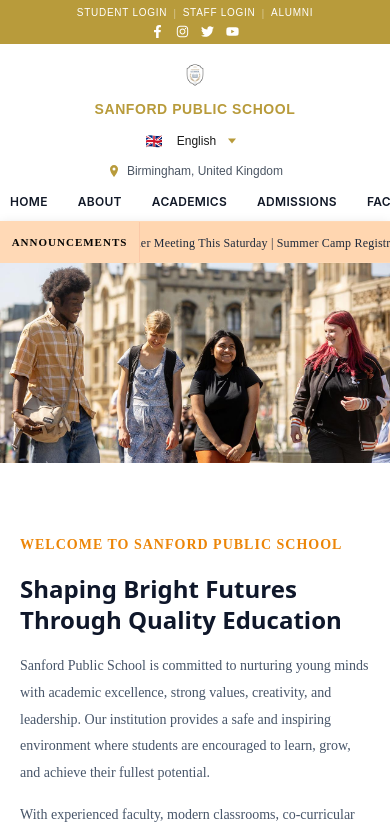
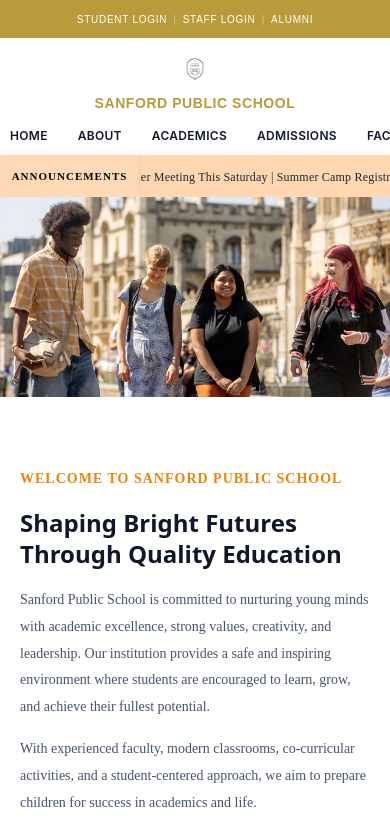
Before and after one commit to hibuzin/hibuz_school, a React (Vite) app: page / in a window 390 px wide. Shown: the top 834 px of the page. Built offline with nearby package versions, Linux system fonts and the light colour scheme.

Commit message:
update topbar

```diff
--- a/src/components/TopBar.jsx
+++ b/src/components/TopBar.jsx
@@ -209,11 +209,9 @@ export default function TopBar() {
       ...styles.strip,
       padding: "6px 10px",
       height: "auto",
-      minHeight: "44px",
-      flexDirection: "column",
+      minHeight: "38px",
       justifyContent: "center",
       alignItems: "center",
-      gap: "6px",
     },
     links: {
       ...styles.links,
@@ -227,16 +225,6 @@ export default function TopBar() {
       padding: "0 4px",
       fontSize: "10px",
     },
-    socialWrap: {
-      ...styles.socialWrap,
-      justifyContent: "center",
-      gap: "12px",
-      width: "100%",
-    },
-    socialIcon: {
-      ...styles.socialIcon,
-      fontSize: "13px",
-    },
 
     main: {
       ...styles.main,
@@ -244,7 +232,7 @@ export default function TopBar() {
       flexDirection: "column",
       alignItems: "center",
       justifyContent: "center",
-      gap: "10px",
+      gap: "8px",
     },
 
     center: {
@@ -265,34 +253,6 @@ export default function TopBar() {
       textAlign: "center",
       lineHeight: 1.3,
     },
-
-    selectWrap: {
-      ...styles.selectWrap,
-      justifyContent: "center",
-    },
-    select: {
-      ...styles.select,
-      fontSize: "12px",
-      padding: "6px 24px 6px 8px",
-    },
-    flagText: {
-      ...styles.flagText,
-      fontSize: "14px",
-    },
-
-    right: {
-      display: "flex",
-      alignItems: "center",
-      justifyContent: "center",
-      gap: "6px",
-      width: "100%",
-      fontSize: "12px",
-      fontWeight: "500",
-      color: "#4b5563",
-      whiteSpace: "normal",
-      textAlign: "center",
-      flexWrap: "wrap",
-    },
   };
 
   return (
@@ -302,56 +262,46 @@ export default function TopBar() {
         <div style={isMobile ? mobileStyles.links : styles.links}>
           {["STUDENT LOGIN", "STAFF LOGIN", "ALUMNI"].map((item, i, arr) => (
             <React.Fragment key={item}>
-              <span style={isMobile ? mobileStyles.link : styles.link}>{item}</span>
+              <span style={isMobile ? mobileStyles.link : styles.link}>
+                {item}
+              </span>
               {i < arr.length - 1 && <span style={styles.sep}>|</span>}
             </React.Fragment>
           ))}
         </div>
 
-        <div style={isMobile ? mobileStyles.socialWrap : styles.socialWrap}>
-          <a href="#" style={isMobile ? mobileStyles.socialIcon : styles.socialIcon} aria-label="Facebook">
+        {/* DESKTOP ONLY SOCIAL ICONS */}
+        {!isMobile && (
+          <div style={styles.socialWrap}>
+            <a href="#" style={styles.socialIcon} aria-label="Facebook">
               <FaFacebookF />
             </a>
-          <a href="#" style={isMobile ? mobileStyles.socialIcon : styles.socialIcon} aria-label="Instagram">
+            <a href="#" style={styles.socialIcon} aria-label="Instagram">
               <FaInstagram />
             </a>
-          <a href="#" style={isMobile ? mobileStyles.socialIcon : styles.socialIcon} aria-label="Twitter">
+            <a href="#" style={styles.socialIcon} aria-label="Twitter">
               <FaTwitter />
             </a>
-          <a href="#" style={isMobile ? mobileStyles.socialIcon : styles.socialIcon} aria-label="YouTube">
+            <a href="#" style={styles.socialIcon} aria-label="YouTube">
               <FaYoutube />
             </a>
           </div>
+        )}
       </div>
 
       {/* Main bar */}
       {isMobile ? (
-        // MOBILE ONLY LAYOUT
+        // MOBILE ONLY LAYOUT (ONLY LOGO + SCHOOL NAME)
         <div style={mobileStyles.main}>
-          {/* 1. Logo + School name */}
           <div style={mobileStyles.center}>
             <div style={styles.logoRing}>
-              <img src={schoolIcon} alt="School logo" style={mobileStyles.logoImg} />
+              <img
+                src={schoolIcon}
+                alt="School logo"
+                style={mobileStyles.logoImg}
+              />
             </div>
             <span style={mobileStyles.schoolName}>SANFORD PUBLIC SCHOOL</span>
-          </div>
-
-          {/* 2. Language selector (Need Help removed on mobile) */}
-          <div style={mobileStyles.selectWrap}>
-            <span style={mobileStyles.flagText}>🇬🇧</span>
-            <select style={mobileStyles.select}>
-              <option value="en">English</option>
-              <option value="fr">French</option>
-              <option value="es">Spanish</option>
-              <option value="de">German</option>
-            </select>
-            <SelectArrow />
-          </div>
-
-          {/* 3. Location */}
-          <div style={mobileStyles.right}>
-            <PinIcon />
-            Birmingham, United Kingdom
           </div>
         </div>
       ) : (
```
Also changed, not shown: src/components/TopBar.css (+4 -41 lines). Lines whose indentation alone changed are shown as unchanged.
